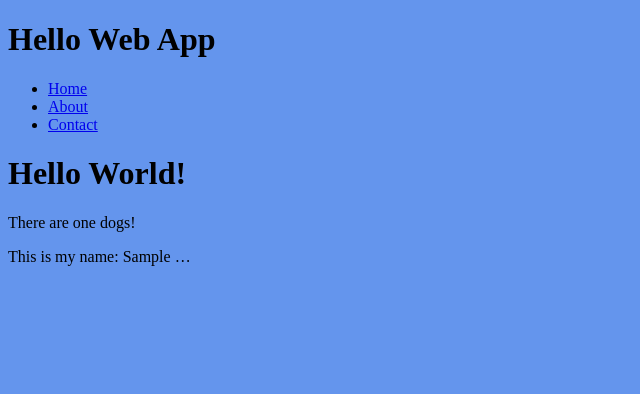
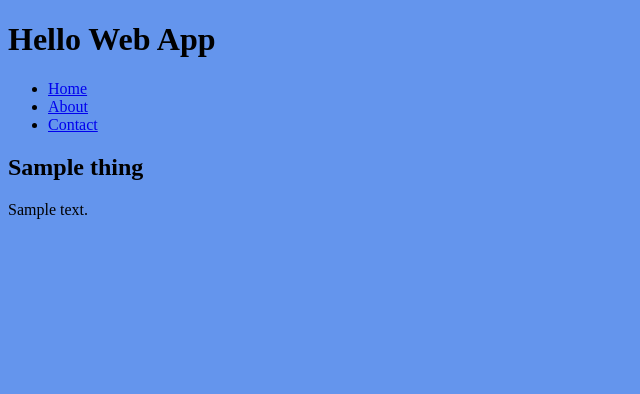
Before and after one commit to irahulwalkar/myhellowebapp, a Django app: template collection/templates/index.html in a window 1280 px wide. Shown: the top 394 px of the page, without its empty margins (0-640 px from the left). Run offline with Django 3.2, Linux system fonts and the light colour scheme; the template is opened without the code that fills it: most values are stand-ins (such as "Sample title", 1, 10 or a date in 2020).

Commit message:
Updated index view to make dynamic template

```diff
--- a/collection/templates/index.html
+++ b/collection/templates/index.html
@@ -1,11 +1,11 @@
 {% extends 'base.html' %}
-{% load humanize %}
 {% block title %}
     Homepage - {{ block.super }}
 {% endblock title %}
 
 {% block content %}
-    <h1>Hello World!</h1>
-    <p>There are {{ number|apnumber }} dogs!</p>
-    <p>This is my name: {{ thing|truncatewords:1 }}</p>
+    {% for thing in things %}
+    <h2>{{ thing.name }}</h2>
+    <p>{{ thing.description }}</p>
+    {% endfor %}
 {% endblock content %}
```
Also changed, not shown: collection/views.py (+4 -4 lines).
